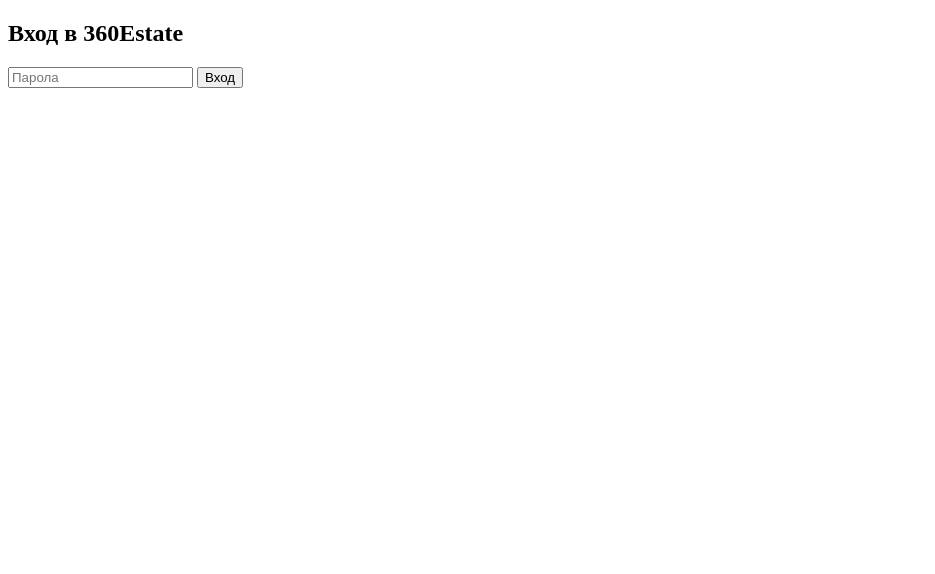
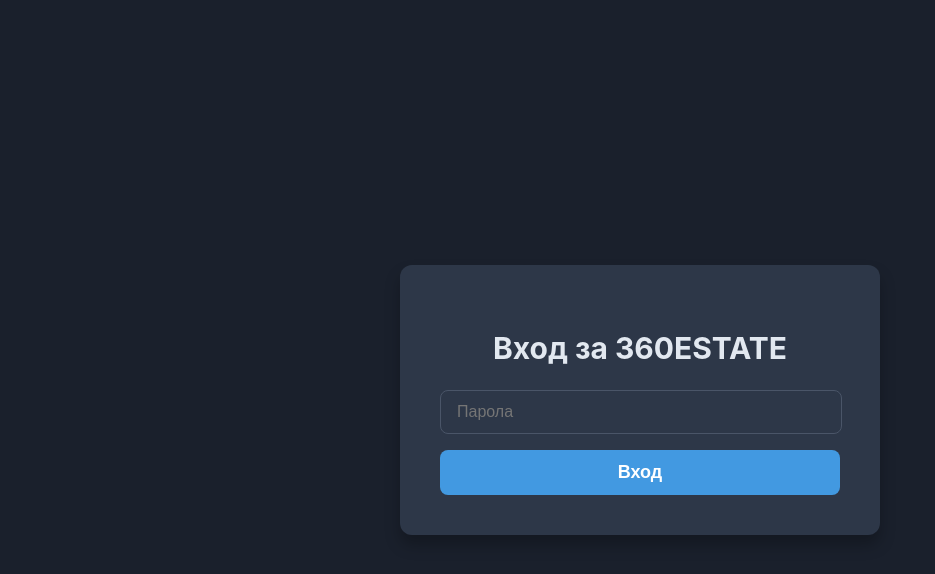
Before and after one commit to stankov1234/real-estate-ai, a Flask app: page / in a window 1280 px wide. Shown: the top 574 px of the page, without its empty margins (0-935 px from the left). Run offline with Flask 3, Linux system fonts and the light colour scheme.

Commit message:
Update login.html

```diff
--- a/templates/login.html
+++ b/templates/login.html
@@ -1,18 +1,84 @@
-
 <!DOCTYPE html>
 <html lang="bg">
 <head>
-  <meta charset="UTF-8">
-  <title>Вход в системата</title>
+    <meta charset="UTF-8">
+    <meta name="viewport" content="width=device-width, initial-scale=1.0">
+    <title>Вход - 360ESTATE Генератор на обяви</title>
+    <style>
+        body {
+            font-family: 'Inter', sans-serif;
+            background-color: #1a202c; /* Tailwind's gray-900 equivalent */
+            color: #e2e8f0; /* Tailwind's gray-200 equivalent */
+            display: flex;
+            justify-content: center;
+            align-items: center;
+            min-height: 100vh;
+            margin: 0;
+        }
+        .login-container {
+            background-color: #2d3748; /* Tailwind's gray-800 equivalent */
+            padding: 2.5rem;
+            border-radius: 0.75rem; /* rounded-lg */
+            box-shadow: 0 10px 15px rgba(0, 0, 0, 0.25); /* shadow-xl */
+            width: 100%;
+            max-width: 400px;
+            text-align: center;
+        }
+        h2 {
+            color: #e2e8f0;
+            margin-bottom: 1.5rem;
+            font-size: 1.875rem; /* text-3xl */
+            font-weight: 700; /* font-bold */
+        }
+        input[type="password"] {
+            width: calc(100% - 2rem);
+            padding: 0.75rem 1rem;
+            margin-bottom: 1rem;
+            border: 1px solid #4a5568; /* gray-600 */
+            border-radius: 0.5rem; /* rounded-md */
+            background-color: #2d3748; /* gray-800 */
+            color: #e2e8f0;
+            font-size: 1rem;
+            outline: none;
+            transition: border-color 0.2s;
+        }
+        input[type="password"]:focus {
+            border-color: #63b3ed; /* blue-400 */
+        }
+        button {
+            width: 100%;
+            padding: 0.75rem 1rem;
+            border: none;
+            border-radius: 0.5rem;
+            background-color: #4299e1; /* blue-500 */
+            color: white;
+            font-size: 1.125rem; /* text-lg */
+            font-weight: 600; /* font-semibold */
+            cursor: pointer;
+            transition: background-color 0.2s, transform 0.2s;
+        }
+        button:hover {
+            background-color: #3182ce; /* blue-600 */
+            transform: translateY(-2px);
+        }
+        .error-message {
+            color: #fc8181; /* red-400 */
+            margin-top: 1rem;
+            font-size: 0.875rem; /* text-sm */
+            font-weight: 500;
+        }
+    </style>
 </head>
 <body>
-  <h2>Вход в 360Estate</h2>
-  <form action="/login" method="post">
-    <input type="password" name="password" placeholder="Парола" required />
-    <button type="submit">Вход</button>
-    {% if error %}
-      <p style="color:red;">Невалидна парола. Опитайте отново.</p>
-    {% endif %}
-  </form>
+    <div class="login-container">
+        <h2>Вход за 360ESTATE</h2>
+        <form action="/login" method="POST">
+            <input type="password" id="password" name="password" placeholder="Парола" required>
+            <button type="submit">Вход</button>
+        </form>
+        {% if error %}
+            <p class="error-message">Неправилна парола. Моля, опитайте отново.</p>
+        {% endif %}
+    </div>
 </body>
 </html>
```
